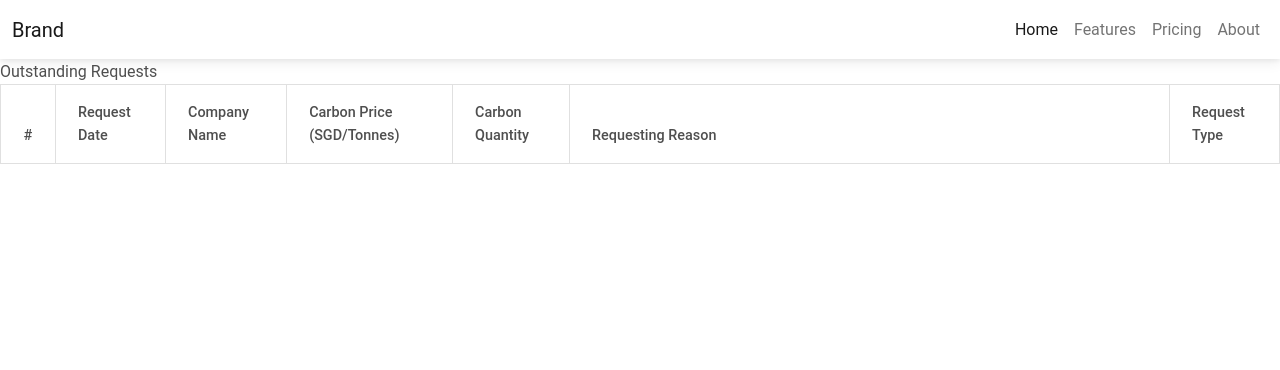
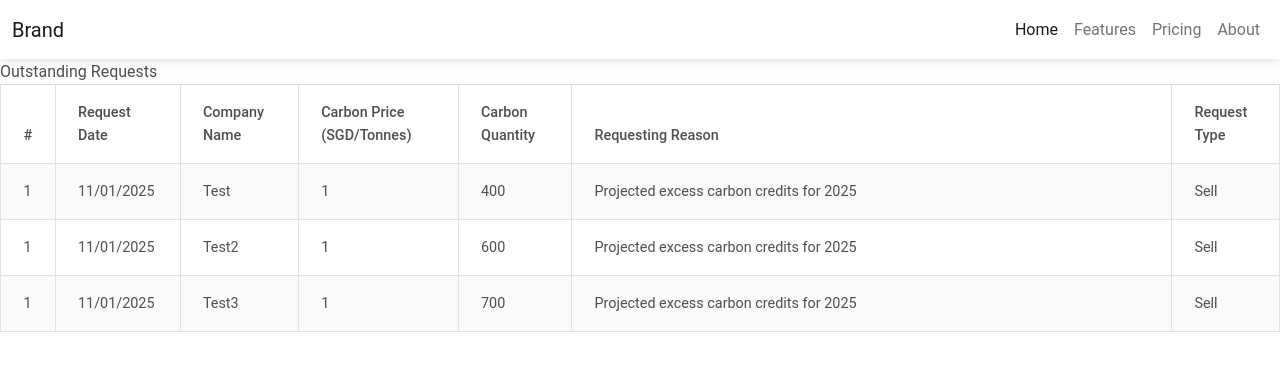
Before and after one commit to glenyoo/dbshack, a React (Create React App) app in the folder frontend/: page / in a window 1280 px wide. Shown: the top 370 px of the page. Built offline with nearby package versions, Linux system fonts and the light colour scheme.

Commit message:
added single request component

```diff
--- a/frontend/src/components/Request.jsx
+++ b/frontend/src/components/Request.jsx
@@ -0,0 +1,17 @@
+import React from 'react'
+
+const Request = ({ requestDate, companyName, carbonPrice, carbonQuantity, requestReason, requestType}) => {
+  return (
+    <tr>
+        <td>1</td>
+        <td>{requestDate}</td>
+        <td>{companyName}</td>
+        <td>{carbonPrice}</td>
+        <td>{carbonQuantity}</td>
+        <td>{requestReason}</td>
+        <td>{requestType}</td>
+    </tr>
+  )
+}
+
+export default Request
--- a/frontend/src/components/RequestContainer.jsx
+++ b/frontend/src/components/RequestContainer.jsx
@@ -1,4 +1,5 @@
 import React from 'react'
+import Request from './Request';
 import Table from 'react-bootstrap/Table';
 
 const RequestContainer = () => {
@@ -6,8 +7,24 @@ const RequestContainer = () => {
         {
             requestDate: "11/01/2025",
             companyName: "Test",
-            createdDatetime: "11/01/2025 09:01:00",
             carbonPrice: "1",
+            carbonQuantity: "400",
+            requestReason: "Projected excess carbon credits for 2025",
+            requestType: "Sell"
+        },
+        {
+            requestDate: "11/01/2025",
+            companyName: "Test2",
+            carbonPrice: "1",
+            carbonQuantity: "600",
+            requestReason: "Projected excess carbon credits for 2025",
+            requestType: "Sell"
+        },
+        {
+            requestDate: "11/01/2025",
+            companyName: "Test3",
+            carbonPrice: "1",
+            carbonQuantity: "700",
             requestReason: "Projected excess carbon credits for 2025",
             requestType: "Sell"
         }
@@ -29,6 +46,17 @@ const RequestContainer = () => {
         </tr>
       </thead>
       <tbody>
+        {data.map((request, index) =>
+            <Request
+                key = {index}
+                requestDate = {request.requestDate}
+                companyName = {request.companyName}
+                carbonPrice = {request.carbonPrice}
+                carbonQuantity = {request.carbonQuantity}
+                requestReason = {request.requestReason}
+                requestType = {request.requestType}
+            />
+        )}
       </tbody>
     </Table>
     </>
```
